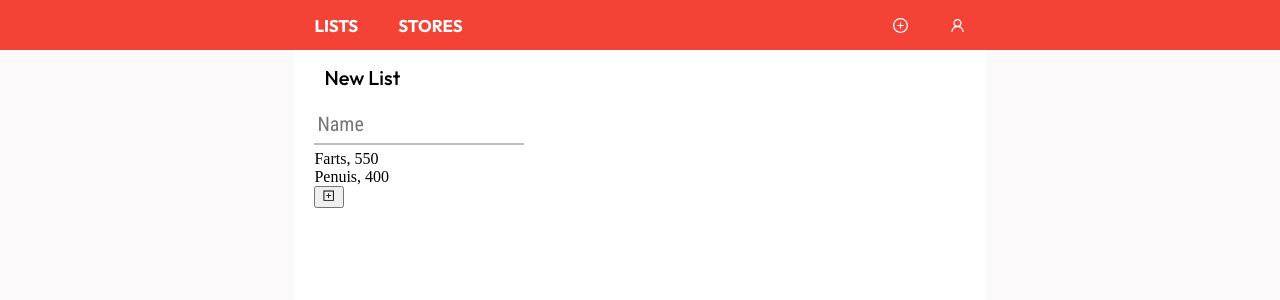
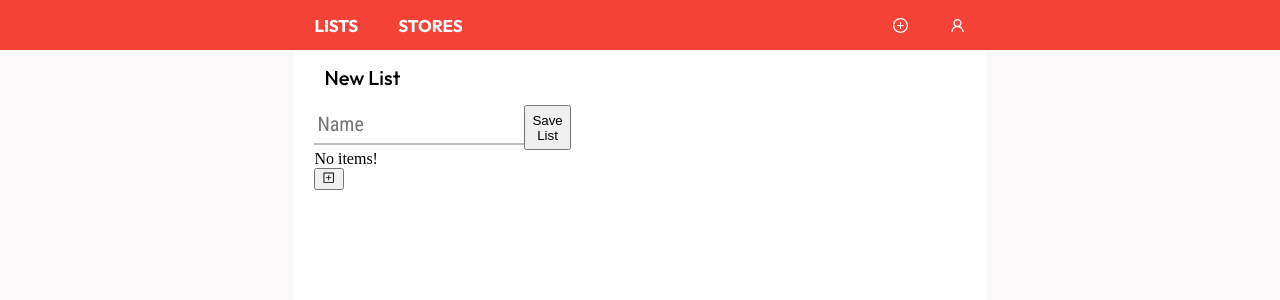
Before and after one commit to dowdyp/shopping-list, a React (Create React App) app: page /new-list in a window 1280 px wide. Shown: the top 300 px of the page. Built offline with nearby package versions, Linux system fonts and the light colour scheme.

Commit message:
list/item adding works but doesn't look cute

```diff
--- a/src/App.js
+++ b/src/App.js
@@ -1,5 +1,5 @@
 import React, { useState } from 'react';
-import { Route, Routes, BrowserRouter, useLocation } from 'react-router-dom';
+import { Route, Routes, BrowserRouter, useNavigate } from 'react-router-dom';
 import Navigation from './components/Navigation/Navigation';
 import UserLists from './components/ContentFeed/UserLists';
 import ListCreator from './components/ListCreator/ListCreator';
@@ -7,8 +7,26 @@ import './app.css';
 
 function App(props) {
 
-    const [name, setName] = useState("")
+    const userLists = [
+        {id: 1, name: "Home Depot", total: 127.40, numberOfItems: 3},
+        {id: 2, name: "Microcenter", total: 2938.49, numberOfItems: 2},
+        {id: 3, name: 'Sam\'s Club', total: 144.44, numberOfItems: 14}
+    ]
+
     const [location, setLocation] = useState("Your Lists")
+    const [lists, setLists] = useState(userLists)
+    const [key, setKey] = useState(4)
+
+    const addListToUser = (name, list) => {
+        setLists(lists => [...lists, {
+            id: key,
+            name: name,
+            title: list.title,
+            total: 200,
+            numberOfItems: list.length
+        }])
+        setKey(key + 1)
+    }
 
     return(
         <BrowserRouter>
@@ -21,8 +39,8 @@ function App(props) {
                         {location}
                     </div>
                     <Routes>
-                        <Route path="/" element={<UserLists setLocation={setLocation} />}/>
-                        <Route path="/new-list" element={<ListCreator setLocation={setLocation} />} />
+                        <Route path="/" element={<UserLists setLocation={setLocation} userLists={lists} />}/>
+                        <Route path="/new-list" element={<ListCreator setLocation={setLocation} addListToUser={addListToUser} />} />
                     </Routes>
                 </div>
             </div>
--- a/src/components/ContentFeed/UserLists.js
+++ b/src/components/ContentFeed/UserLists.js
@@ -8,15 +8,10 @@ function UserLists(props) {
         props.setLocation("Your Lists")
     }, [])
 
-    const test_list = [
-        {id: 1, name: "Home Depot", total: 127.40, numberOfItems: 3},
-        {id: 2, name: "Microcenter", total: 2938.49, numberOfItems: 2},
-        {id: 3, name: 'Sam\'s Club', total: 144.44, numberOfItems: 14}
-    ]
-
-    const lists = test_list.map(list =>
+    const lists = props.userLists.map(list =>
       <ShoppingList key={list.id} storeName={list.name} total={list.total} numberOfItems={list.numberOfItems} />
     );
+
     return (
         lists
     )
--- a/src/components/ListCreator/ListCreator.jsx
+++ b/src/components/ListCreator/ListCreator.jsx
@@ -1,56 +1,66 @@
 import React, { useEffect, useState } from 'react';
 import { AiOutlinePlusSquare } from 'react-icons/ai';
+import { useNavigate } from 'react-router';
 import ShoppingListItems from '../ShoppingListItem/ShoppingListItems';
 import './listcreator.css';
 
 function ListCreator(props) {
 
-    const test_items = [
-        {key: 1, title: "Farts", price: 550},
-        {key: 2, title: "Penuis", price: 400}
-    ]
+    const items = []
 
+    const navigate = useNavigate()
     const [editing, setIsEditing] = useState(false);
     const [value, setValue] = useState("");
-    const [items, setItems] = useState(test_items)
+    const [listItems, setItems] = useState(items)
+    const [name, setName] = useState("")
 
     useEffect(() => {
         props.setLocation("New List")
     }, [])
 
     const addItemHandler = () => {
-        items.push({title: value, price: 500})
+        setItems(items => [...items, {name: value, total: 500}])
         setValue("")
         setIsEditing(false);
     }
 
-    const handleChange = (event) => {
+    const handleListNameChange = (event) => {
+        setName(event.target.value)
+    }
+
+    const handleItemNameChange = (event) => {
         setValue(event.target.value)
     }
 
+    const submitNewList = () => {
+        addListToUser(name, listItems)
+        navigate('/', {replace: true})
+    }
+
+    const { addListToUser } = props;
+
     return (
         <div>
-            <form>
             <div className="list-form">
-                    <input type="text" placeholder="Name"></input>
+                <input type="text" placeholder="Name" onChange={handleListNameChange}></input>
+                <button onClick={submitNewList}>Save List</button>
             </div>
             <div>
-                    {items.length === 0 ?
+                {listItems.length === 0 ?
                 <div>No items!</div>
                 :
-                    <ShoppingListItems items={items}/>
+                <ShoppingListItems listItems={listItems}/>
                 }
             </div>
             {editing ?
                 <div>
-                        <input placeholder="Item Name" onChange={handleChange}></input>
+                    <input placeholder="Item Name" onChange={handleItemNameChange}></input>
                     <button type="button" onClick={addItemHandler}>Add</button>
                 </div>
             :
                 null
             }
             <button type="button" onClick={() => setIsEditing(!editing)}><AiOutlinePlusSquare /></button>
-            </form>
         </div>
     )
 }
--- a/src/components/ShoppingList/ShoppingList.js
+++ b/src/components/ShoppingList/ShoppingList.js
@@ -2,16 +2,19 @@ import React from 'react';
 import './shoppinglist.css';
 
 function List(props) {
+
+    const { storeName, numberOfItems, total } = props
+
     return(
         <div className="ListContainer">
             <div className="StoreName">
-                {props.storeName}
+                {storeName}
             </div>
             <div className="NumberOfItems">
-                {props.numberOfItems} Items
+                {numberOfItems} Items
             </div>
             <div className="Total">
-                ${props.total.toFixed(2)}
+                ${total.toFixed(2)}
             </div>
             <div className="ButtonContainer">
                 <button className="ViewListButton">View List</button>
--- a/src/components/ShoppingListItem/ShoppingListItem.jsx
+++ b/src/components/ShoppingListItem/ShoppingListItem.jsx
@@ -3,7 +3,7 @@ import React from "react";
 export default function ShoppingListItem(props) {
     return (
         <div>
-            {props.title}, {props.price}
+            {props.title}, {props.total}
         </div>
     )
 }
--- a/src/components/ShoppingListItem/ShoppingListItems.jsx
+++ b/src/components/ShoppingListItem/ShoppingListItems.jsx
@@ -1,9 +1,9 @@
 import React from "react";
 import ShoppingListItem from "./ShoppingListItem";
 
-export default function ShoppingListItems({items}) {
-    const itemList = items.map(item =>
-        <ShoppingListItem key={item.key} title={item.title} price={item.price} />
+export default function ShoppingListItems({listItems}) {
+    const itemList = listItems.map(item =>
+        <ShoppingListItem key={item.key} title={item.name} total={item.total} />
         );
 
     return (
```
Lines whose indentation alone changed are shown as unchanged.
